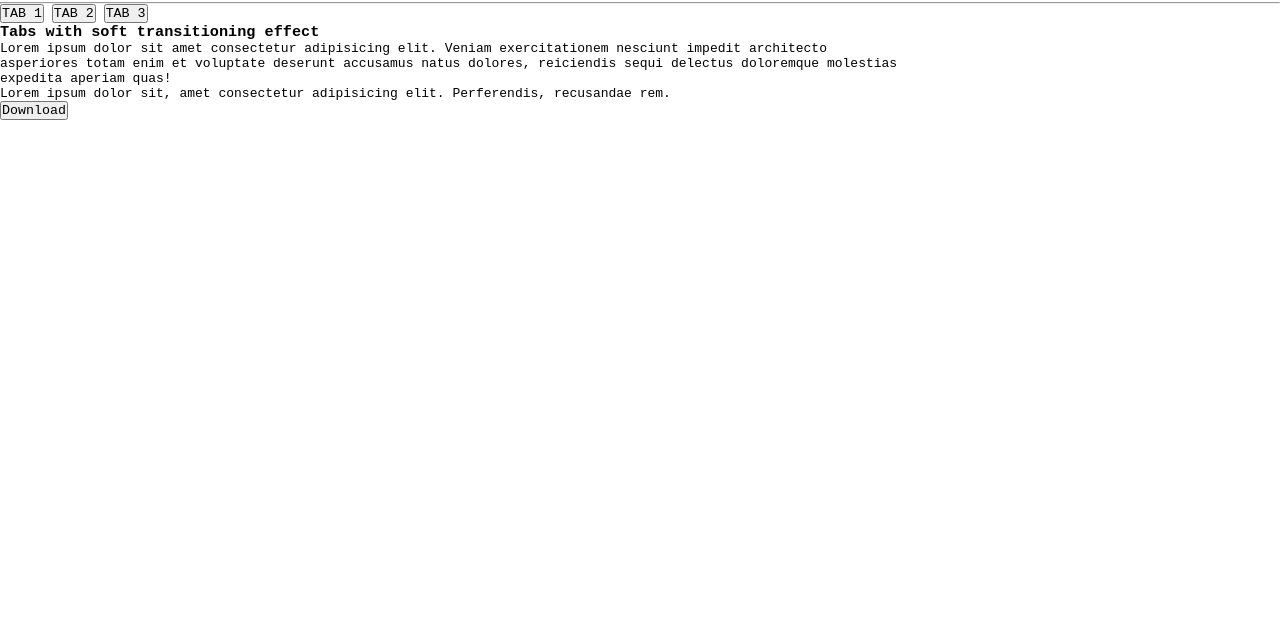
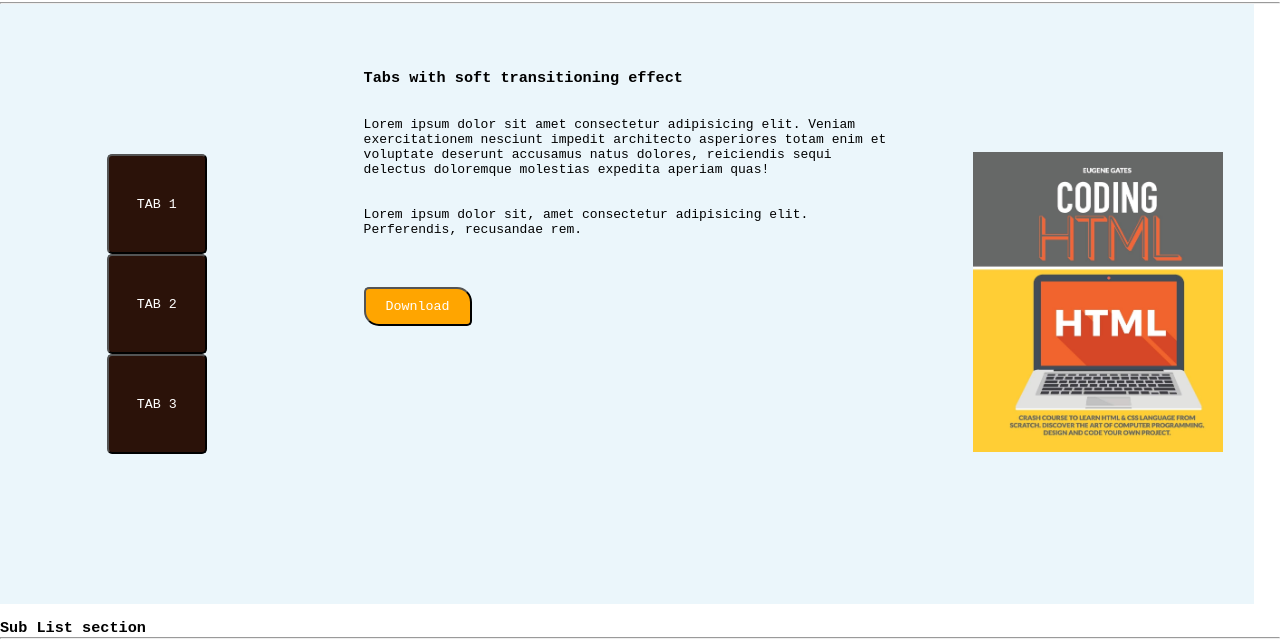
Before and after one commit to vjy2080/WD-Project, a plain HTML site: page Project files/Project-1/index.html in a window 1280 px wide. Shown: the part 766-1405 px from the top of the page. Before the commit the page ends 886 px from the top, so only its background shows below. Drawn offline with Linux system fonts and the light colour scheme.

Commit message:
Update files

```diff
--- a/Project files/Project-1/index.html
+++ b/Project files/Project-1/index.html
@@ -78,23 +78,40 @@
     <div class="box2">
 
         <div class="tab-btn">
-            <a href="#"><button>TAB 1</button></a>
-            <a href="#"><button>TAB 2</button></a>
-            <a href="#"><button>TAB 3</button></a>
+            <button>TAB 1</button>
+            <button>TAB 2</button>
+            <button>TAB 3</button>
         </div>
         <div class="tab-text">
 
             <h3>Tabs with soft transitioning effect</h3>
-            <p>Lorem ipsum dolor sit amet consectetur adipisicing elit. Veniam exercitationem nesciunt impedit architecto
-                asperiores totam enim et voluptate deserunt accusamus natus dolores, reiciendis sequi delectus doloremque
+            <p>Lorem ipsum dolor sit amet consectetur adipisicing elit. Veniam exercitationem nesciunt impedit
+                architecto
+                asperiores totam enim et voluptate deserunt accusamus natus dolores, reiciendis sequi delectus
+                doloremque
                 molestias expedita aperiam quas!</p>
-                <p>Lorem ipsum dolor sit, amet consectetur adipisicing elit. Perferendis, recusandae rem.</p>
+            <p>Lorem ipsum dolor sit, amet consectetur adipisicing elit. Perferendis, recusandae rem.</p>
+            <div class="download-btn">
+                <button>Download</button>
             </div>
-
-        <div class="download-btn">
-            <a href="#"><button>Download</button></a>
         </div>
 
+        <div class="tab-img">
+            <img src="Images/html-sidepan-image.jpg" alt="">
+        </div>
+    </div>
+
+    <div class="box3">
+        <div class="box3-left-content">
+            <img src="" alt="">
+        </div>
+        <div class="box3-right-content">
+            <h3>Sub List section</h3>
+            <div class="box3-hr">
+
+            </div>
+            <hr>
+        </div>
     </div>
 </body>
 
--- a/Project files/Project-1/style.css
+++ b/Project files/Project-1/style.css
@@ -208,15 +208,16 @@ span {
     color: orange;
 }
 
-.box{
+.box {
     display: flex;
     justify-content: space-between;
     /* border: 2px solid red; */
-    width: 100vw;
+    width: 98vw;
     margin-top: 10px;
 
 }
-.social{
+
+.social {
     width: 60%;
     /* border: 2px solid; */
     margin: 5px;
@@ -226,8 +227,8 @@ span {
     width: 80%;
     /* border: 2px solid; */
     display: flex;
-justify-content: end;
-margin-right: 60px;
+    justify-content: end;
+    margin-right: 60px;
 }
 
 .social-media img {
@@ -236,7 +237,72 @@ margin-right: 60px;
     margin: 0px 10px;
 }
 
-.box2{
-    width: 900px;
+.box2 {
+    /* border: 2px solid; */
+    background-color: rgb(235, 246, 251);
+    width: 98vw;
+    height: 75vh;
+    display: flex;
+    flex-wrap: wrap;
+}
+
+.tab-btn {
+    display: flex;
+    flex-wrap: wrap;
+    flex-direction: column;
+    /* border: 2px solid; */
+    /* height: 400px; */
+    width: 25%;
+    justify-content: center;
+    align-content: center;
 
 }
+
+.tab-btn button {
+    height: 100px;
+    width: 100px;
+    border-radius: 5px;
+    color: white;
+    background-color: rgb(43, 18, 9);
+}
+
+.tab-btn button:hover {
+    color: white;
+    background-color: orangered;
+
+}
+
+
+.tab-text {
+    /* border: 2px solid; */
+    width: 50%;
+    padding: 65px 50px;
+}
+
+.tab-text p {
+    margin-top: 30px;
+}
+
+.download-btn button {
+    background-color: orange;
+    color: white;
+    padding: 10px 20px;
+    margin: 50px 0px;
+    border-radius: 5px 15px;
+
+}
+
+.download-btn button:hover {
+    background-color: orangered;
+}
+
+
+.tab-img {
+    margin: auto;
+}
+
+.tab-img img {
+    width: 250px;
+    height: 300px;
+
+}
```
Also changed, not shown: Project files/Project-1/Images/html-sidepan-image.jpg (added).
